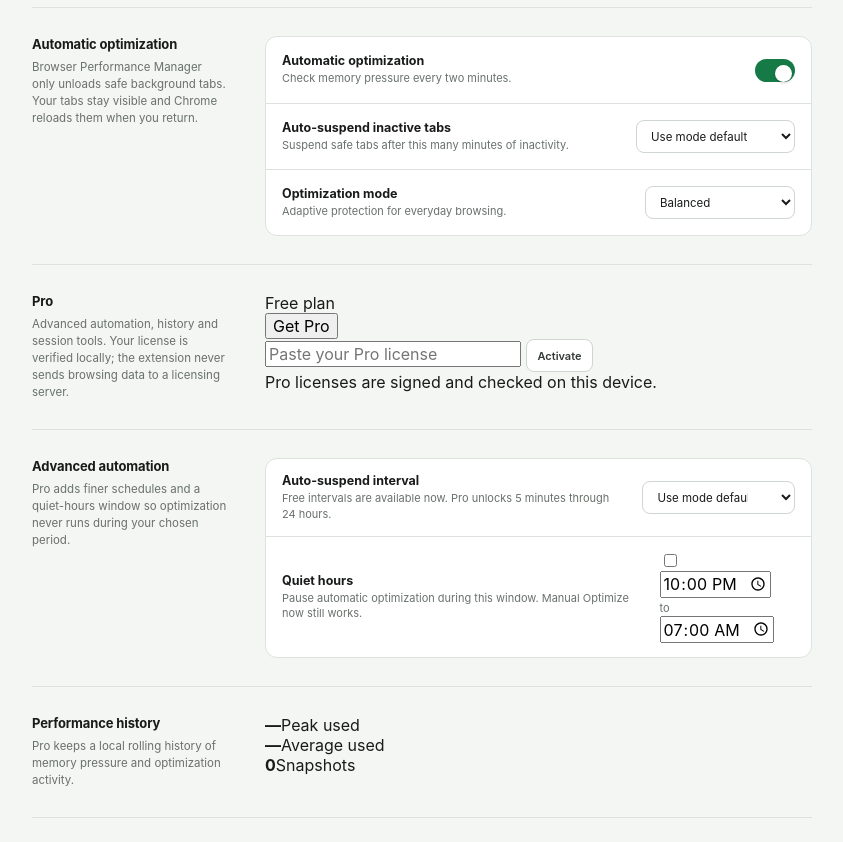
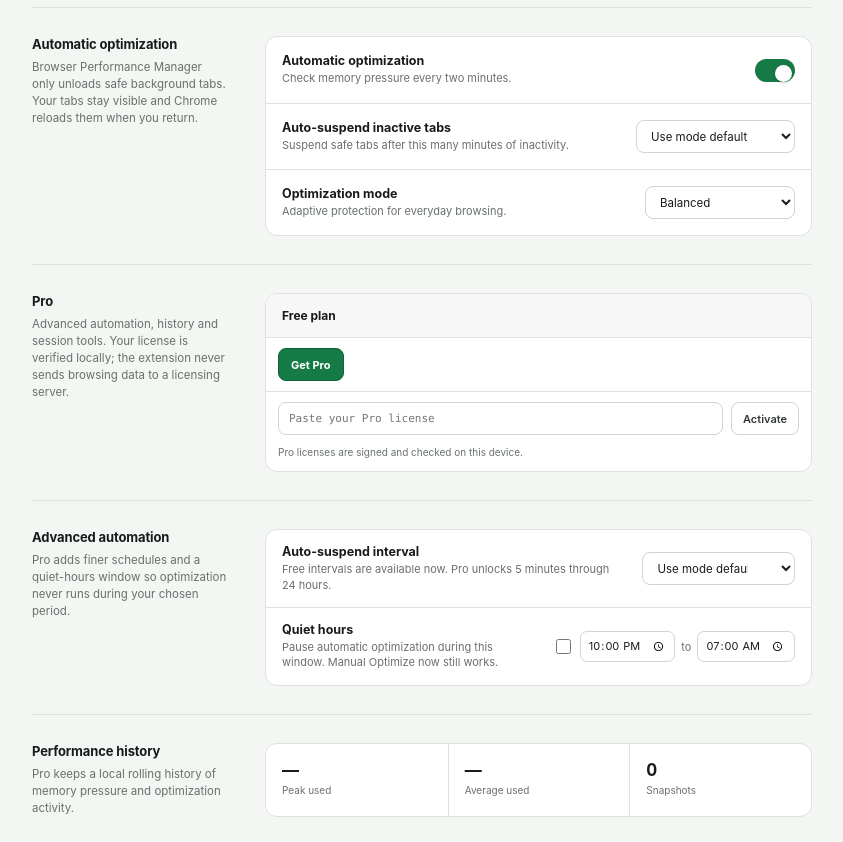
Before and after one commit to matthewcodergamer/RamOptimizer, a browser extension: page options.html in a window 1280 px wide. Shown: the part 107-949 px from the top of the page, without its empty margins (218-1061 px from the left). Drawn offline with Linux system fonts and the light colour scheme.

Commit message:
Style Pro licensing and session tools

```diff
--- a/options.css
+++ b/options.css
@@ -75,3 +75,25 @@ select { min-width: 148px; height: 33px; padding: 0 30px 0 10px; border: 1px sol
   .setting-row, .action-row { align-items: flex-start; }
   .mode-row { align-items: center; }
 }
+
+
+.pro-settings, .history-card, .snapshot-box { background:var(--surface); border:1px solid var(--line); border-radius:12px; overflow:hidden; }
+.pro-status { padding:14px 16px; font-size:12px; font-weight:680; background:#f6f7f6; }
+.pro-status.active { color:var(--green-dark); background:var(--green-soft); }
+.pro-actions { display:flex; gap:8px; padding:10px 12px; border-top:1px solid var(--line); }
+.primary-small { height:33px; padding:0 12px; border:1px solid var(--green-dark); border-radius:8px; background:var(--green); color:#fff; font-size:11px; font-weight:650; cursor:pointer; }
+.primary-small:hover { background:var(--green-dark); }
+.license-form { display:flex; gap:8px; padding:10px 12px; border-top:1px solid var(--line); }
+.license-form input { min-width:0; flex:1; height:33px; padding:0 10px; border:1px solid #cfd5d1; border-radius:8px; color:var(--text); font:11px ui-monospace,SFMono-Regular,Menlo,monospace; }
+.pro-hint { padding:0 12px 12px; color:var(--muted); font-size:10px; line-height:1.4; }
+.time-controls { display:flex; align-items:center; gap:6px; }
+.time-controls input[type="time"] { height:31px; padding:0 7px; border:1px solid #cfd5d1; border-radius:7px; background:#fff; color:var(--text); font-size:11px; }
+.time-controls input[type="checkbox"] { width:15px; height:15px; accent-color:var(--green); }
+.history-card { display:grid; grid-template-columns:repeat(3,1fr); }
+.history-card div { padding:16px; }
+.history-card div + div { border-left:1px solid var(--line); }
+.history-card strong { display:block; font-size:17px; font-variant-numeric:tabular-nums; }
+.history-card span { display:block; margin-top:4px; color:var(--muted); font-size:10px; }
+.snapshot-actions { display:flex !important; align-items:center; gap:7px; margin-top:0 !important; color:inherit !important; }
+.snapshot-actions button { border:0; background:transparent; color:var(--green-dark); font-size:10.5px; font-weight:620; cursor:pointer; padding:5px; }
+.snapshot-actions button:last-child { color:var(--danger); }
```
